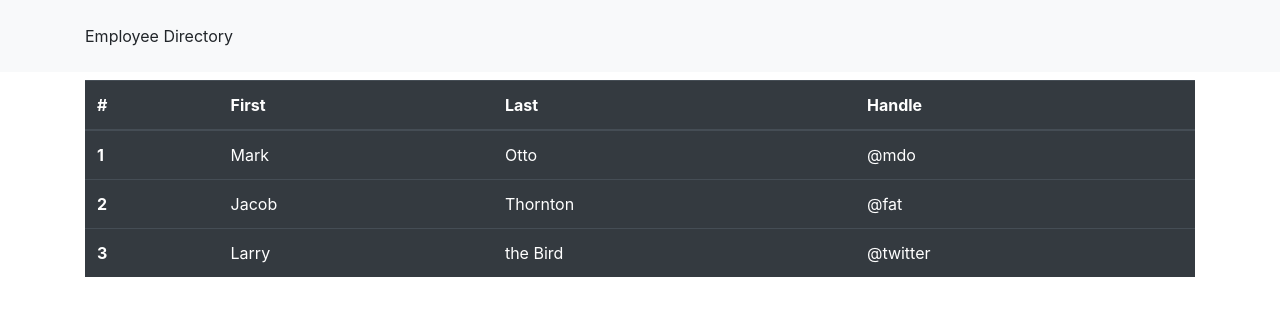
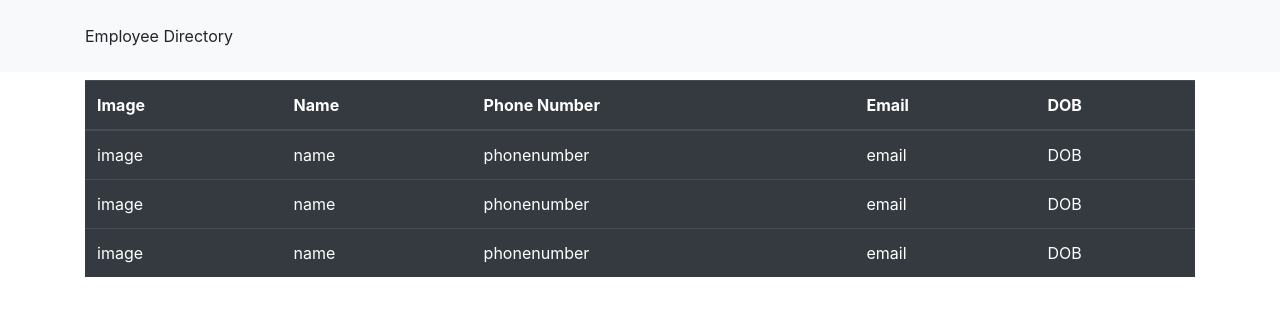
Before and after one commit to wryanj/gt_fsf_hw18_employee_directory_react, a React (Create React App) app in the folder employee_directory_react/: page / in a window 1280 px wide. Shown: the top 316 px of the page. Built offline with nearby package versions, Linux system fonts and the light colour scheme; no server answers.

Commit message:
working implementation of react table component with test data

```diff
--- a/employee_directory_react/src/components/EmployeeTable/index.js
+++ b/employee_directory_react/src/components/EmployeeTable/index.js
@@ -2,55 +2,146 @@
 /*                             Import Dependencies                            */
 /* -------------------------------------------------------------------------- */
 
+import { useTable } from "react-table"
 import React from "react";
-    //import {useTable} from "react-table";
 
 /* -------------------------------------------------------------------------- */
 /*                              Define Component                              */
 /* -------------------------------------------------------------------------- */
 
+function Table({columns,data}) {
+  // Use the state and functions returned from useTable to build your UI
+  const { getTableProps, headerGroups, rows, prepareRow } = useTable({
+    columns,
+    data,
+  })
 
-/* ------------------------------ Render Table ------------------------------ */
-
-/*
-    Table for holding employee values that is rendered as a prop to the coluumn component on the directory page.
-    The props for this is the results of a search API for random users that I pass to this component
-    on Directory.js
-*/
-
-function EmployeeTable (props) {
+  // Render the UI for the table, using bootstrap classes
   return (
-    <table className="table table-dark">
+    // apply the table props
+    <table {...getTableProps()} className="table table-dark">
       <thead>
-      <tr>
-        <th scope="col">#</th>
-        <th scope="col">First</th>
-        <th scope="col">Last</th>
-        <th scope="col">Handle</th>
+        {// Loop over the header rows
+        headerGroups.map(headerGroup => (
+          // Apply the header row props
+          <tr {...headerGroup.getHeaderGroupProps()}>
+            {// Loop over the headers in each row
+            headerGroup.headers.map(column => (
+              // Apply the header cell props
+              <th {...column.getHeaderProps()}>
+                {// Render the header
+                column.render('Header')}
+              </th>
+            ))}
           </tr>
+        ))}
       </thead>
       <tbody>
-      <tr>
-        <th scope="row">1</th>
-        <td>Mark</td>
-        <td>Otto</td>
-        <td>@mdo</td>
+        {rows.map((row, i) => {
+          // Prepare the row for display
+          prepareRow(row)
+          return (
+            // Apply the row props
+            <tr {...row.getRowProps()}>
+              {// Loop over the rows cells
+              row.cells.map(cell => {
+                // Apply the cell props
+                return (
+                  <td {...cell.getCellProps()}>
+                    {// Render the cell contents
+                    cell.render('Cell')}
+                  </td>
+                )
+              })}
             </tr>
-      <tr>
-        <th scope="row">2</th>
-        <td>Jacob</td>
-        <td>Thornton</td>
-        <td>@fat</td>
-      </tr>
-      <tr>
-        <th scope="row">3</th>
-        <td>Larry</td>
-        <td>the Bird</td>
-        <td>@twitter</td>
-      </tr>
+          )
+        })}
       </tbody>
     </table>
     )
+
+
+}
+
+function EmployeeTable() {
+
+  /* ------------------------ React Column Definitions ------------------------ */
+
+  const columns = React.useMemo(
+    () => [
+      {
+        Header: 'Image',
+        accessor: 'image', // accessor is the "key" in the data
+      },
+      {
+        Header: 'Name',
+        accessor: 'name',
+      },
+      {
+        Header: 'Phone Number',
+        accessor: 'phone',
+      },
+      {
+        Header: 'Email',
+        accessor: 'email',
+      },
+      {
+        Header: 'DOB',
+        accessor: 'dob',
+      },
+    ],
+    []
+  )
+
+  /* ---------------------------- React Table Data ---------------------------- */
+
+  const data = React.useMemo(
+    () => [
+        {
+            image: 'image',
+            name:'name',
+            phone:'phonenumber',
+            email: 'email',
+            dob: 'DOB'
+        },
+        {
+          image: 'image',
+          name:'name',
+          phone:'phonenumber',
+          email: 'email',
+          dob: 'DOB'
+        },
+        {
+          image: 'image',
+          name:'name',
+          phone:'phonenumber',
+          email: 'email',
+          dob: 'DOB'
+        }
+    ]
+)
+
+  /* ------------------------- Return Table With Data ------------------------- */
+    return (
+      <div>
+        <Table columns={columns} data={data} />
+      </div>
+    )
+
+
+  /* ---------------- Create table instance using useTableHook ---------------- */
+
+  // const tableInstance = useTable({ columns, data })
+
+  // const {
+  //   getTableProps,
+  //   getTableBodyProps,
+  //   headerGroups,
+  //   rows,
+  //   prepareRow,
+  // } = tableInstance
+
+
 
   }
 
```
Also changed, not shown: employee_directory_react/Archive/original_table_index.js (added, +65 -0 lines), employee_directory_react/src/pages/Directory.js (+8 -1 lines). Lines whose indentation alone changed are shown as unchanged.
